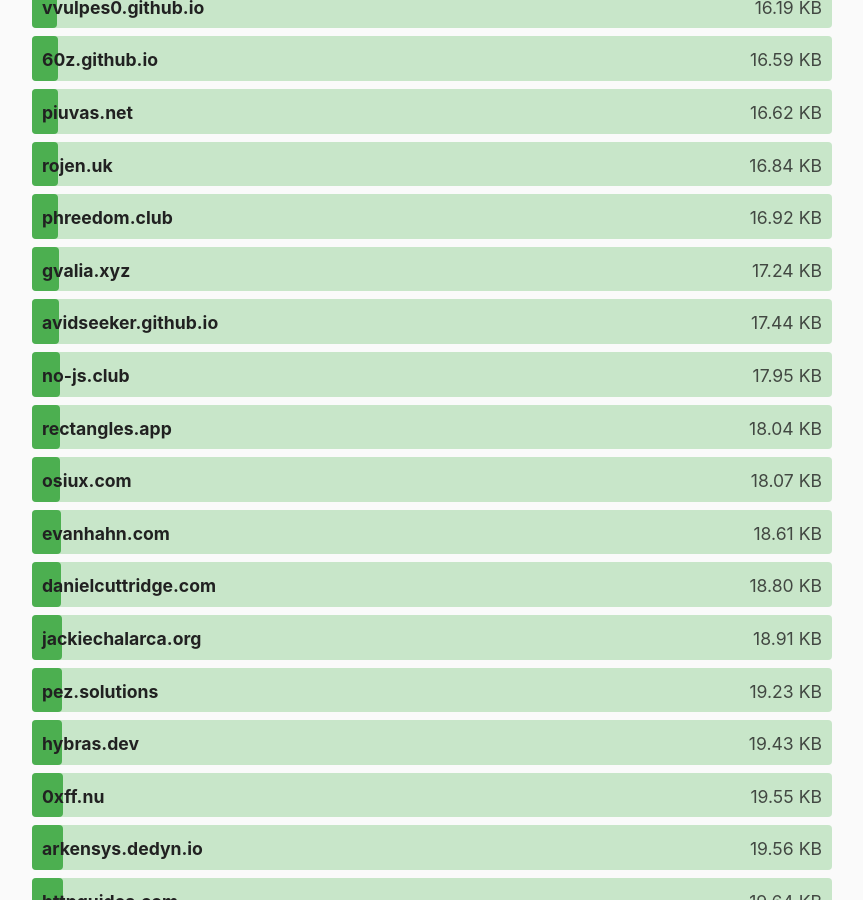
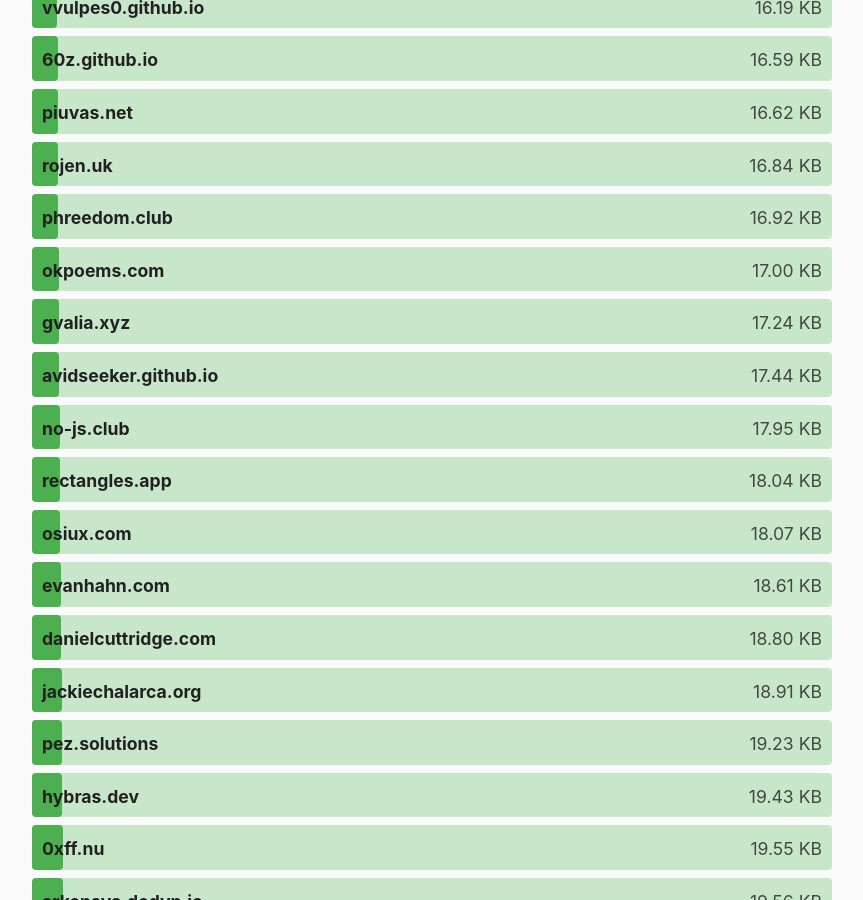
Before and after one commit to kevquirk/512kb.club, a Jekyll site: the page built from index.md, in a window 1280 px wide and 900 px high, scrolled down 6162 px. Shown: the whole window, without its empty margins (208-1071 px from the left). Built offline with Jekyll 4.4.1, drawn with Linux system fonts in a browser that asks for light colours.

Commit message:
Adding domain

```diff
--- a/_data/sites.yml
+++ b/_data/sites.yml
@@ -2,6 +2,11 @@
   url: https://0xedward.io/
   size: 41.02
   last_checked: 2025-08-30
+
+- domain: okpoems.com
+  url: https://okpoems.com/
+  size: 17.00
+  last_checked: 2025-11-14
 
 - domain: 0xff.nu
   url: https://0xff.nu/
```
